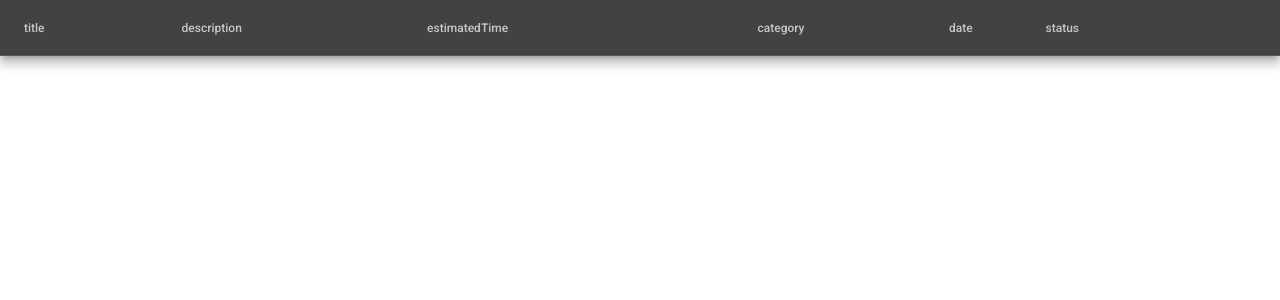
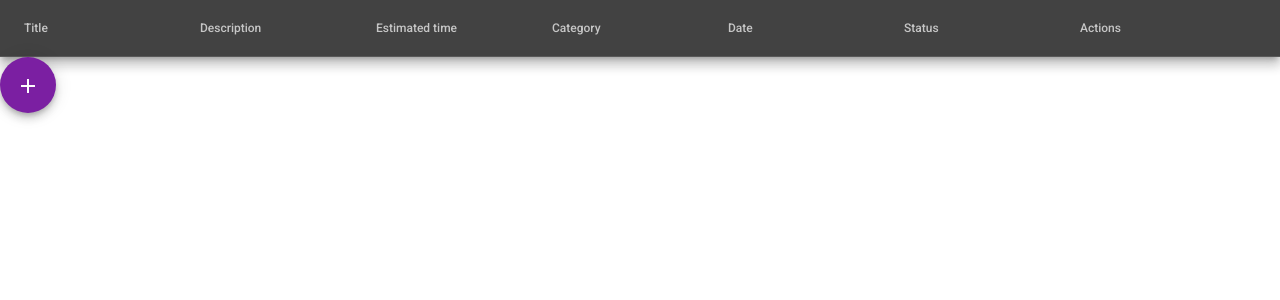
Before and after one commit to pavelbogdan71/ToDoList_Angular, an Angular app in the folder ToDoList/: page /homepage in a window 1280 px wide. Shown: the top 300 px of the page. Built offline with nearby package versions, Linux system fonts and the light colour scheme.

Commit message:
create add element modal

```diff
--- a/ToDoList/src/app/homepage/homepage.component.html
+++ b/ToDoList/src/app/homepage/homepage.component.html
@@ -1,9 +1,46 @@
-<table mat-table class="mat-elevation-z8">
-  <ng-container [matColumnDef]="column" *ngFor="let column of displayedColumns">
-    <th mat-header-cell *matHeaderCellDef> {{column}} </th>
-    <td mat-cell *matCellDef="let element"> {{element[column]}} </td>
+
+<mat-table [dataSource]="dataSource" mat-table class="mat-elevation-z8">
+
+  <ng-container matColumnDef="title">
+    <mat-header-cell *matHeaderCellDef> Title </mat-header-cell>
+    <mat-cell *matCellDef="let element"> {{element.title}} </mat-cell>
   </ng-container>
 
-  <tr mat-header-row *matHeaderRowDef="columnsToDisplay"></tr>
-  <tr mat-row *matRowDef="let row; columns: columnsToDisplay;"></tr>
-</table>
+  <ng-container matColumnDef="description">
+    <mat-header-cell *matHeaderCellDef> Description </mat-header-cell>
+    <mat-cell *matCellDef="let element"> {{element.description}} </mat-cell>
+  </ng-container>
+
+  <ng-container matColumnDef="estimatedTime">
+    <mat-header-cell *matHeaderCellDef> Estimated time </mat-header-cell>
+    <mat-cell *matCellDef="let element"> {{element.estimatedTime}} </mat-cell>
+  </ng-container>
+
+  <ng-container matColumnDef="category">
+    <mat-header-cell *matHeaderCellDef> Category </mat-header-cell>
+    <mat-cell *matCellDef="let element"> {{element.category}} </mat-cell>
+  </ng-container>
+
+  <ng-container matColumnDef="date">
+    <mat-header-cell *matHeaderCellDef> Date </mat-header-cell>
+    <mat-cell *matCellDef="let element"> {{element.date}} </mat-cell>
+  </ng-container>
+
+  <ng-container matColumnDef="status">
+    <mat-header-cell *matHeaderCellDef> Status </mat-header-cell>
+    <mat-cell *matCellDef="let element"> {{element.status}} </mat-cell>
+  </ng-container>
+
+  <ng-container matColumnDef="actions">
+    <mat-header-cell *matHeaderCellDef> Actions </mat-header-cell>
+    <mat-cell *matCellDef="let element"> {{element.actions}} </mat-cell>
+  </ng-container>
+
+  <mat-header-row *matHeaderRowDef="displayedColumns"></mat-header-row>
+  <mat-row *matRowDef="let row; columns: displayedColumns;"></mat-row>
+</mat-table>
+
+
+<button mat-fab color="primary" (click)="openAddDialog()">
+  <mat-icon>add</mat-icon>
+</button>
--- a/ToDoList/src/app/homepage/homepage.component.ts
+++ b/ToDoList/src/app/homepage/homepage.component.ts
@@ -1,17 +1,36 @@
 import { Component, OnInit } from '@angular/core';
-
+import { MatDialog } from '@angular/material/dialog';
+import { MatTableDataSource } from '@angular/material/table';
+import { AddElementComponent } from '../modals/add-element/add-element.component';
 @Component({
   selector: 'app-homepage',
   templateUrl: './homepage.component.html',
   styleUrls: ['./homepage.component.less']
 })
 export class HomepageComponent implements OnInit {
-  displayedColumns: string[] = ['title', 'description', 'estimatedTime', 'category', 'date', 'status'];
+  displayedColumns: string[] = ['title', 'description', 'estimatedTime', 'category', 'date', 'status','actions'];
   columnsToDisplay: string[] = this.displayedColumns.slice();
 
-  constructor() { }
+  myList: any[]=[];
+  dataSource = new MatTableDataSource();
+
+  constructor(public dialog: MatDialog) { }
 
   ngOnInit(): void {
   }
 
+
+  openAddDialog(){
+    const dialogRef = this.dialog.open(AddElementComponent,{
+      width: '250px',
+    });
+
+    dialogRef.afterClosed().subscribe(result =>{
+      if(result){
+        this.myList.push(result.value);
+        this.dataSource.data = this.myList;
+      }
+    });
+
+  }
 }
--- /dev/null
+++ b/ToDoList/src/app/modals/add-element/add-element.component.html
@@ -0,0 +1,28 @@
+<h1 mat-dialog-title>Add element</h1>
+
+<div mat-dialog-content>
+    <form [formGroup]="taskForm">
+        <mat-form-field>
+            <input matInput placeholder="Title" formControlName="title">
+        </mat-form-field>
+        <mat-form-field>
+            <input matInput placeholder="Description" formControlName="description">
+        </mat-form-field>
+        <mat-form-field>
+            <input matInput placeholder="Estimated time" formControlName="estimatedTime">
+        </mat-form-field>
+        <mat-form-field>
+            <input matInput placeholder="Category" formControlName="category">
+        </mat-form-field>
+        <mat-form-field>
+            <input matInput placeholder="Date" formControlName="date">
+        </mat-form-field>
+        <mat-form-field>
+            <input matInput placeholder="Status" formControlName="status">
+        </mat-form-field>
+    </form>
+</div>
+
+<div>
+    <button mat-button [mat-dialog-close]="taskForm" [disabled]="taskForm.invalid" cdkFocusInitial>Ok</button>
+</div>
--- /dev/null
+++ b/ToDoList/src/app/modals/add-element/add-element.component.ts
@@ -0,0 +1,29 @@
+import { Component, OnInit } from '@angular/core';
+import { FormBuilder, FormGroup, Validators } from '@angular/forms';
+
+@Component({
+  selector: 'app-add-element',
+  templateUrl: './add-element.component.html',
+  styleUrls: ['./add-element.component.less']
+})
+export class AddElementComponent implements OnInit {
+
+  taskForm: FormGroup = new FormGroup({});
+
+  constructor(private formBuilder: FormBuilder) { }
+
+  ngOnInit(): void {
+    this.initForm();
+  }
+
+  initForm(){
+    this.taskForm = this.formBuilder.group({
+      title: ['',Validators.required],
+      description: ['',Validators.required],
+      estimatedTime: ['',Validators.required],
+      category: ['',Validators.required],
+      date: ['',Validators.required],
+      status: ['',Validators.required]
+    })
+  }
+}
```
Also changed, not shown: ToDoList/src/app/app.module.ts (+6 -2 lines), ToDoList/src/app/modals/add-element/add-element.component.less (added), 1 other file (tests, documents, lock files or other folders).
